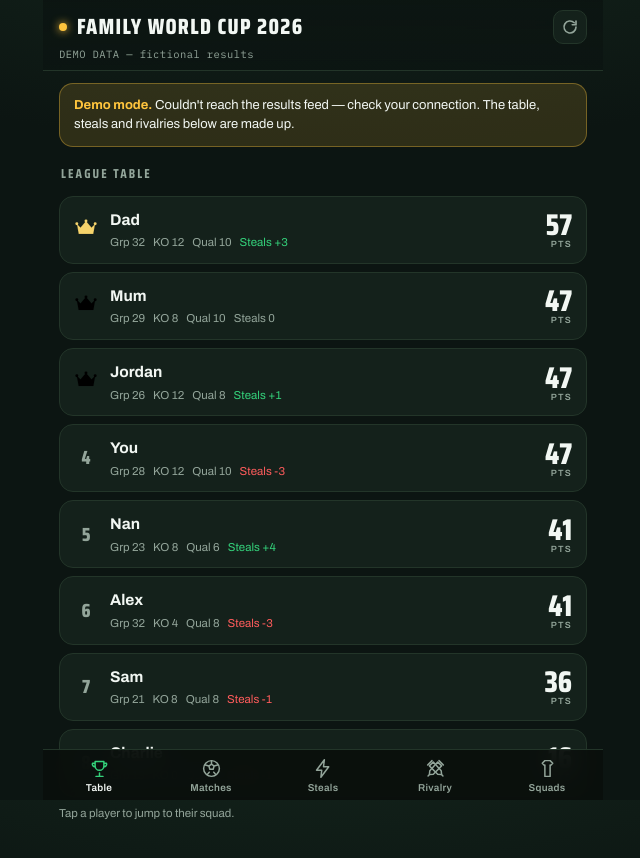
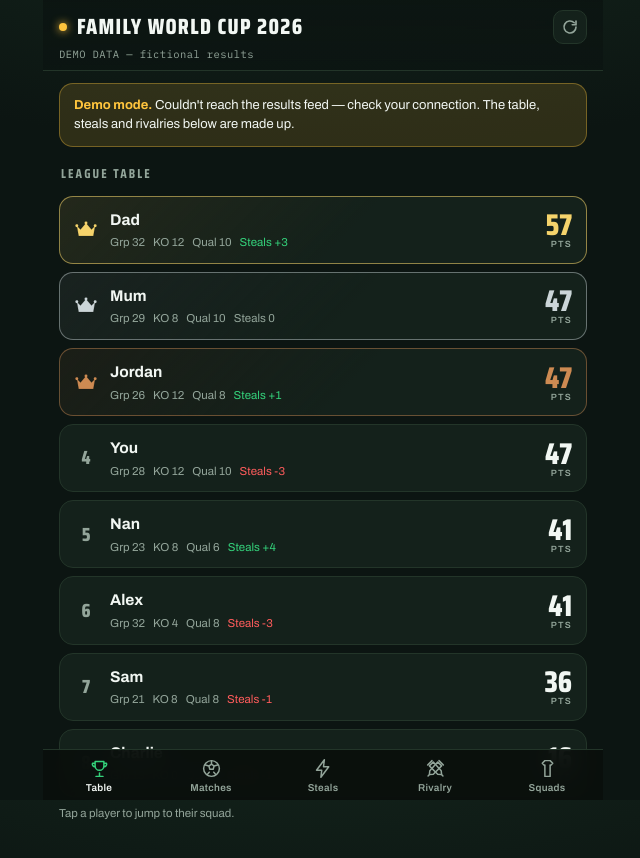
Before and after one commit to btjeffrey/sweepstake, a plain HTML site: page index.html in a window 1280 px wide. Shown: the whole page, without its empty margins (317-957 px from the left). Drawn offline with Linux system fonts and the light colour scheme; no server answers.

Commit message:
Add podium styles for ranking and color coding

```diff
--- a/styles.css
+++ b/styles.css
@@ -16,6 +16,8 @@
   --amber: #ffc53d;          /* vidiprinter / steals */
   --amber-dim: rgba(255, 197, 61, 0.14);
   --gold: #f5d36b;
+  --silver: #cbd5d8;
+  --bronze: #cd8a52;
   --radius: 14px;
   --tabbar-h: calc(58px + env(safe-area-inset-bottom));
 }
@@ -117,17 +119,28 @@ h1 {
   cursor: pointer;
 }
 .trow + .trow { margin-top: 8px; }
-.trow.leader {
+.trow.podium-1 {
   border-color: rgba(245, 211, 107, 0.55);
   background: linear-gradient(135deg, rgba(245,211,107,0.10), var(--card) 55%);
 }
+.trow.podium-2 {
+  border-color: rgba(203, 213, 216, 0.45);
+  background: linear-gradient(135deg, rgba(203,213,216,0.07), var(--card) 55%);
+}
+.trow.podium-3 {
+  border-color: rgba(205, 138, 82, 0.45);
+  background: linear-gradient(135deg, rgba(205,138,82,0.08), var(--card) 55%);
+}
+.trow .crown { display: block; margin: 0 auto; }
 .trow .rank {
   font-family: "Saira Condensed", sans-serif;
   font-weight: 800; font-size: 19px;
   width: 24px; text-align: center;
   color: var(--chalk-dim); flex: none;
 }
-.trow.leader .rank { color: var(--gold); }
+.trow.podium-1 .pts { color: var(--gold); }
+.trow.podium-2 .pts { color: var(--silver); }
+.trow.podium-3 .pts { color: var(--bronze); }
 .trow .who { flex: 1; min-width: 0; }
 .trow .who .name { font-weight: 700; font-size: 15.5px; }
 .trow .who .sub {
@@ -142,7 +155,6 @@ h1 {
   font-variant-numeric: tabular-nums;
   flex: none;
 }
-.trow.leader .pts { color: var(--gold); }
 .trow .pts small {
   display: block; font-family: "Archivo", sans-serif;
   font-weight: 600; font-size: 9px; letter-spacing: 0.14em;
```
